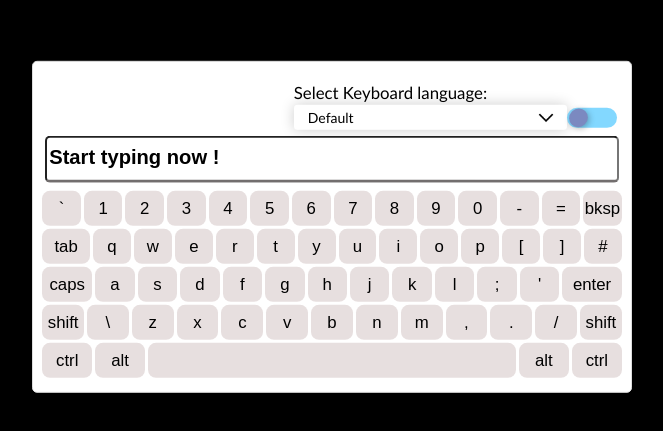
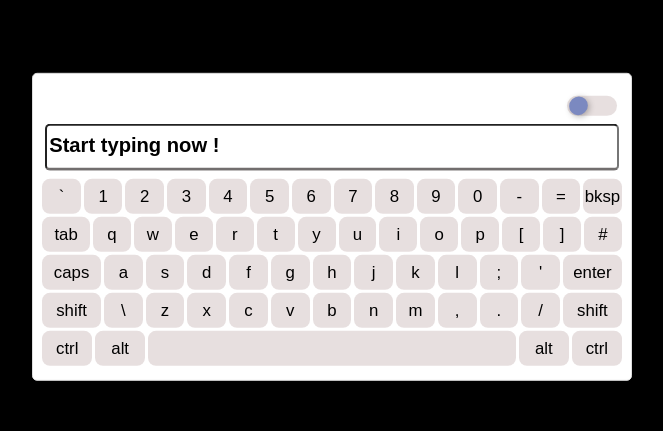
Before and after one commit to gwinnem/vue-keyboard-component, a Vue app: page / in a window 1280 px wide. Shown: the part 173-604 px from the top of the page, without its empty margins (288-951 px from the left). Built offline with nearby package versions, Linux system fonts and the light colour scheme.

Commit message:
More styling

```diff
--- a/sandbox/App.vue
+++ b/sandbox/App.vue
@@ -5,7 +5,8 @@
       :debug-events="false"
       :enable-theme-switcher="true"
       :keyboard-layout="layout"
-      :show-layout-selector="true" />
+      :show-layout-selector="false"
+      :show-theme-switcher="true" />
   </div>
 </template>
 
--- a/src/css/media-queries.scss
+++ b/src/css/media-queries.scss
@@ -266,11 +266,17 @@
   }
 
   .keyboard button.keyboard-button-caps {
+    width: 50px !important;
+  }
+
+  .keyboard button.keyboard-button-alt,
+  .keyboard button.keyboard-button-altleft,
+  .keyboard button.keyboard-button-altright {
     min-width: 50px !important;
   }
 
-  .keyboard button.keyboard-button-ctrl
-  .keyboard button.keyboard-button-ctrlleft
+  .keyboard button.keyboard-button-ctrl,
+  .keyboard button.keyboard-button-ctrlleft,
   .keyboard button.keyboard-button-ctrlright {
     min-width: 50px !important;
   }
@@ -279,10 +285,10 @@
     min-width: 50px !important;
   }
 
-  .keyboard button.keyboard-button-shift
-  .keyboard button.keyboard-button-shiftleft
+  .keyboard button.keyboard-button-shift,
+  .keyboard button.keyboard-button-shiftleft,
   .keyboard button.keyboard-button-shiftright {
-    width: 40px !important;
+    width: 50px !important;
   }
 
   .keyboard button.keyboard-button-tab {
--- a/src/lib/components/Keyboard.vue
+++ b/src/lib/components/Keyboard.vue
@@ -1,15 +1,16 @@
 <template>
   <div :class="mainCss">
     <div class="keyboard-rows">
-      <div
-        v-if="showLayoutSelector"
-        class="keyboard-row--first-row">
+      <div class="keyboard-row--first-row">
         <div class="select-theme-switcher">
-          <div class="selectText">
+          <div
+            v-if="showLayoutSelector"
+            class="selectText">
             Select Keyboard language:
           </div>
           <div>
             <select
+              v-if="showLayoutSelector"
               v-model="layoutName"
               @change="changeLayout">
               <option value="default">
@@ -22,7 +23,7 @@
               </option>
             </select>
             <ThemeSwitcher
-              v-if="props.enableThemeSwitcher"
+              v-if="showThemeSwitcher"
               class="theme-switcher"
               @on-theme-switched="switchTheme" />
           </div>
@@ -82,12 +83,12 @@ interface IKeyboardProps {
   debug?: boolean;
   debugEvents?: boolean;
   disableTab?: boolean;
-  enableThemeSwitcher?: boolean;
   excludeFromLayout?: string[];
   includeInLayout?: string[];
   keyboardLayout?: ILayoutItem;
   keyboardTranslation?: IDisplay;
   showLayoutSelector?: boolean;
+  showThemeSwitcher?: boolean;
   theme?: string;
   usePhysicalKeyboard?: boolean;
 }
@@ -96,13 +97,12 @@ const props = withDefaults(defineProps<IKeyboardProps>(), {
   debug: true,
   debugEvents: false,
   disableTab: true,
-  enableThemeSwitcher: true,
   excludeFromLayout: undefined,
   includeInLayout: undefined,
   keyboardLayout: undefined,
   keyboardTranslation: undefined,
   showLayoutSelector: false,
-  theme: ``,
+  showThemeSwitcher: true,
   usePhysicalKeyboard: false,
 });
 
@@ -119,7 +119,7 @@ const orgCss = `keyboard`;
 const mainCss = ref<string>(`keyboard`);
 
 const switchTheme = (value: string): void => {
-  if (!props.enableThemeSwitcher) {
+  if (!props.showThemeSwitcher) {
     return;
   }
   sendDebugMessage(`switchTheme`, value);
--- a/src/lib/components/ThemeSwitcher.vue
+++ b/src/lib/components/ThemeSwitcher.vue
@@ -87,7 +87,7 @@ onMounted(() => {
   position: relative;
   width: 55px;
   height: 24px;
-  background-color: #83D8FF;
+  background-color: #E7DFDFFF;
   border-radius: 84px;
   transition: background-color 200ms cubic-bezier(0.445, 0.05, 0.55, 0.95);
 }
```
